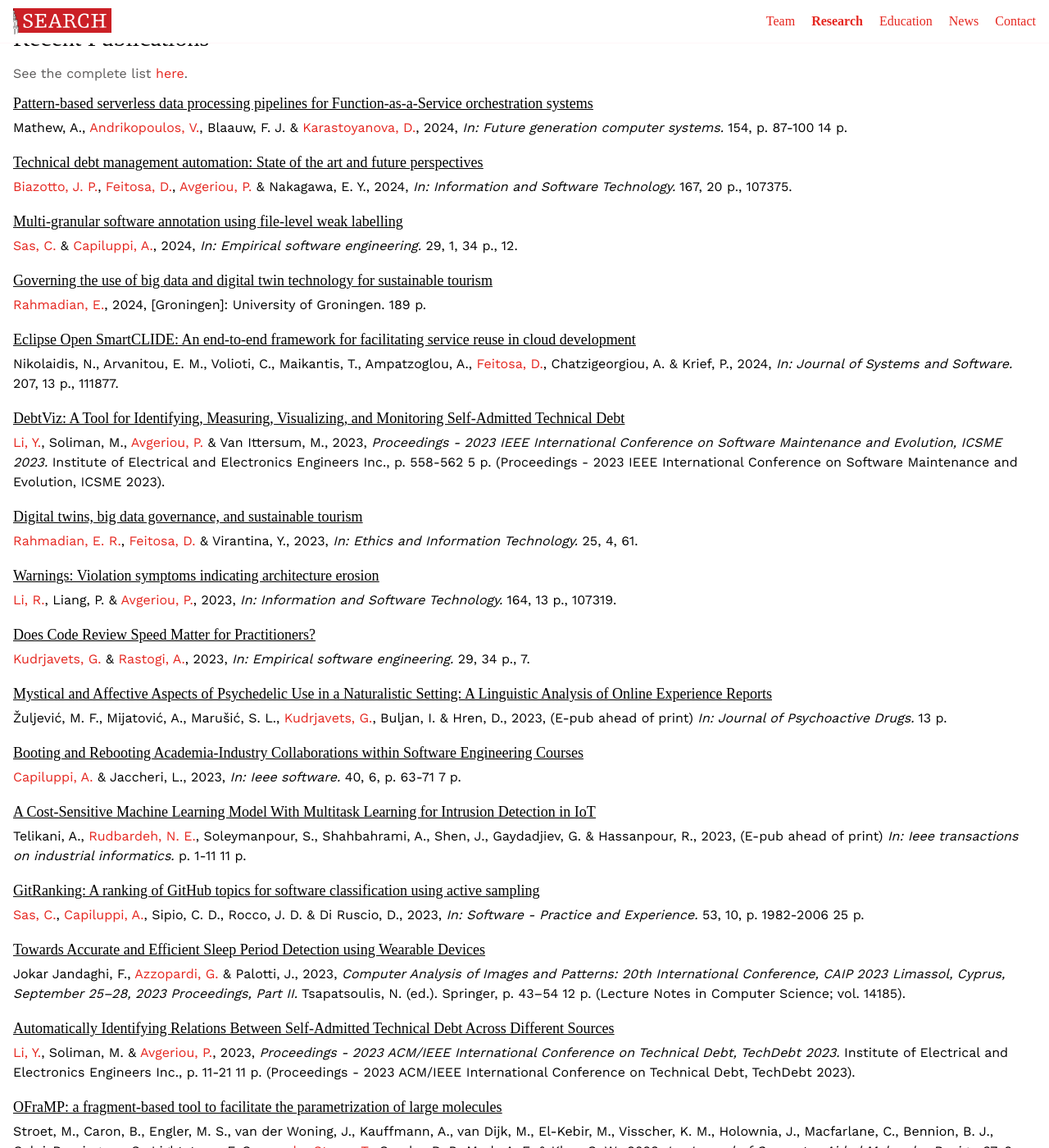
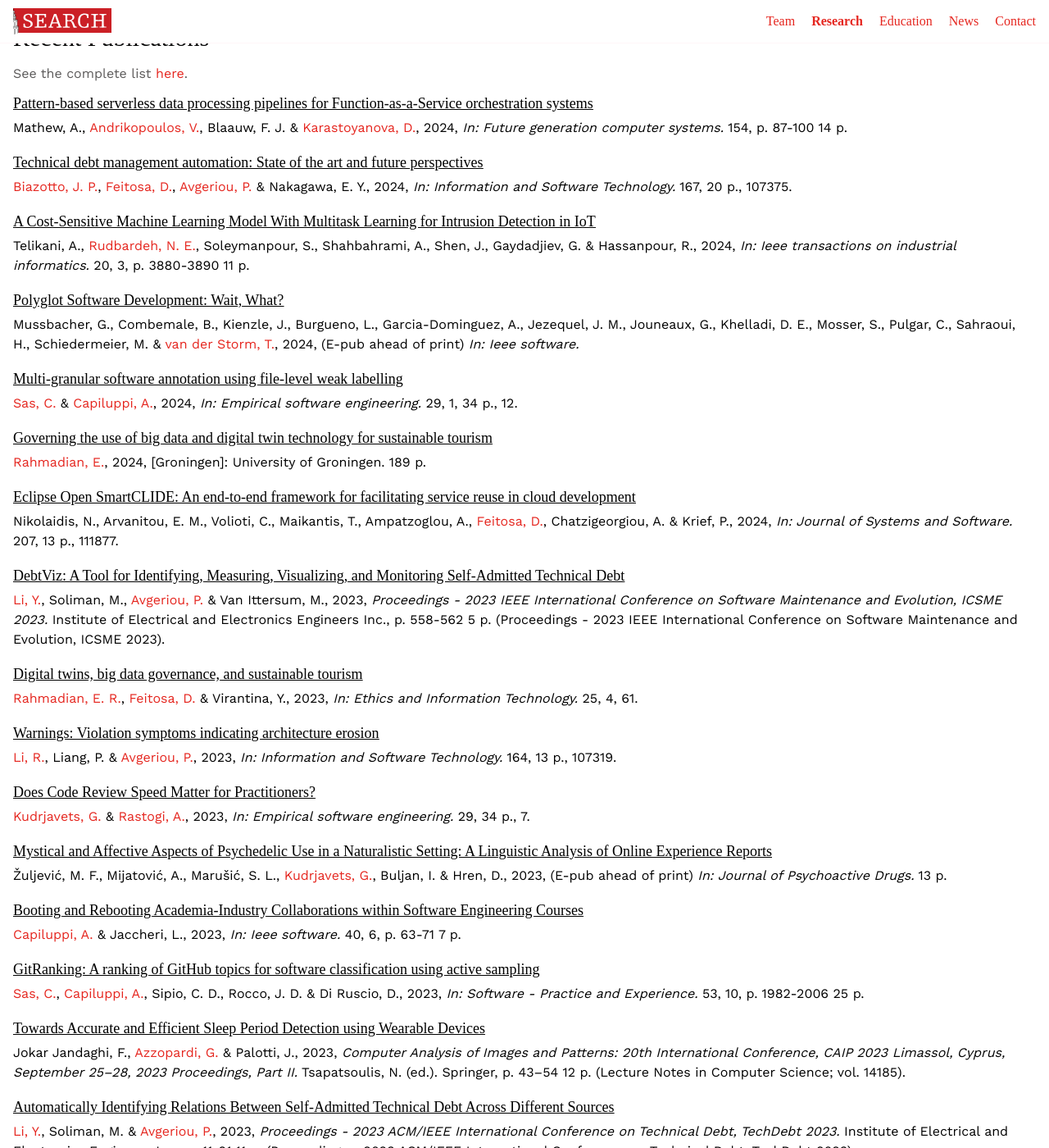
Before and after one commit to search-rug/search-rug.github.io, a Jekyll site: the page built from _pages/research.html, in a window 1280 px wide and 1400 px high, scrolled down 1088 px. Shown: the whole window at 82% size. Built offline with Jekyll 4.4.1, drawn with Linux system fonts in a browser that asks for light colours; some web fonts are replaced.

Commit message:
Update contributions

```diff
--- a/_data/publications.json
+++ b/_data/publications.json
@@ -8,6 +8,16 @@
         "title": "Technical debt management automation: State of the art and future perspectives",
         "url": "https://research.rug.nl/en/publications/technical-debt-management-automation-state-of-the-art-and-future-",
         "description": "<div class=\"rendering rendering_researchoutput  rendering_researchoutput_portal-short rendering_contributiontojournal rendering_portal-short rendering_contributiontojournal_portal-short\"><h3 class=\"title\"><a rel=\"ContributionToJournal\" href=\"https://research.rug.nl/en/publications/technical-debt-management-automation-state-of-the-art-and-future-\" class=\"link\"><span>Technical debt management automation: State of the art and future perspectives</span></a></h3><a rel=\"Person\" href=\"https://research.rug.nl/en/persons/joao-paulo-biazotto\" class=\"link person\"><span>Biazotto, J. P.</span></a>, <a rel=\"Person\" href=\"https://research.rug.nl/en/persons/daniel-feitosa\" class=\"link person\"><span>Feitosa, D.</span></a>, <a rel=\"Person\" href=\"https://research.rug.nl/en/persons/paris-avgeriou\" class=\"link person\"><span>Avgeriou, P.</span></a> &amp; <span>Nakagawa, E. Y.</span>, <span class=\"date\">2024</span>, <span class=\"journal\">In: <span>Information and Software Technology.</span></span> <span class=\"volume\">167</span>, <span class=\"numberofpages\">20 p.</span>, 107375.</div>"
+    },
+    {
+        "title": "A Cost-Sensitive Machine Learning Model With Multitask Learning for Intrusion Detection in IoT",
+        "url": "https://research.rug.nl/en/publications/a-cost-sensitive-machine-learning-model-with-multitask-learning-f",
+        "description": "<div class=\"rendering rendering_researchoutput  rendering_researchoutput_portal-short rendering_contributiontojournal rendering_portal-short rendering_contributiontojournal_portal-short\"><h3 class=\"title\"><a rel=\"ContributionToJournal\" href=\"https://research.rug.nl/en/publications/a-cost-sensitive-machine-learning-model-with-multitask-learning-f\" class=\"link\"><span>A Cost-Sensitive Machine Learning Model With Multitask Learning for Intrusion Detection in IoT</span></a></h3><span>Telikani, A.</span>, <a rel=\"Person\" href=\"https://research.rug.nl/en/persons/nima-esmi-rudbardeh\" class=\"link person\"><span>Rudbardeh, N. E.</span></a>, <span>Soleymanpour, S.</span>, <span>Shahbahrami, A.</span>, <span>Shen, J.</span>, <span>Gaydadjiev, G.</span> &amp; <span>Hassanpour, R.</span>, <span class=\"date\">2024</span>, <span class=\"journal\">In: <span>Ieee transactions on industrial informatics.</span></span> <span class=\"volume\">20</span>, <span class=\"journalnumber\">3</span>, <span class=\"pages\">p. 3880-3890</span> <span class=\"numberofpages\">11 p.</span></div>"
+    },
+    {
+        "title": "Polyglot Software Development: Wait, What?",
+        "url": "https://research.rug.nl/en/publications/polyglot-software-development-wait-what",
+        "description": "<div class=\"rendering rendering_researchoutput  rendering_researchoutput_portal-short rendering_contributiontojournal rendering_portal-short rendering_contributiontojournal_portal-short\"><h3 class=\"title\"><a rel=\"ContributionToJournal\" href=\"https://research.rug.nl/en/publications/polyglot-software-development-wait-what\" class=\"link\"><span>Polyglot Software Development: Wait, What?</span></a></h3><span>Mussbacher, G.</span>, <span>Combemale, B.</span>, <span>Kienzle, J.</span>, <span>Burgueno, L.</span>, <span>Garcia-Dominguez, A.</span>, <span>Jezequel, J. M.</span>, <span>Jouneaux, G.</span>, <span>Khelladi, D. E.</span>, <span>Mosser, S.</span>, <span>Pulgar, C.</span>, <span>Sahraoui, H.</span>, <span>Schiedermeier, M.</span> &amp; <a rel=\"Person\" href=\"https://research.rug.nl/en/persons/tijs-van-der-storm\" class=\"link person\"><span>van der Storm, T.</span></a>, <span class=\"date\">2024</span>, (E-pub ahead of print) <span class=\"journal\">In: <span>Ieee software.</span></span></div>"
     },
     {
         "title": "Multi-granular software annotation using file-level weak labelling",
@@ -53,11 +63,6 @@
         "title": "Booting and Rebooting Academia-Industry Collaborations within Software Engineering Courses",
         "url": "https://research.rug.nl/en/publications/booting-and-rebooting-academia-industry-collaborations-within-sof",
         "description": "<div class=\"rendering rendering_researchoutput  rendering_researchoutput_portal-short rendering_contributiontojournal rendering_portal-short rendering_contributiontojournal_portal-short\"><h3 class=\"title\"><a rel=\"ContributionToJournal\" href=\"https://research.rug.nl/en/publications/booting-and-rebooting-academia-industry-collaborations-within-sof\" class=\"link\"><span>Booting and Rebooting Academia-Industry Collaborations within Software Engineering Courses</span></a></h3><a rel=\"Person\" href=\"https://research.rug.nl/en/persons/andrea-capiluppi\" class=\"link person\"><span>Capiluppi, A.</span></a> &amp; <span>Jaccheri, L.</span>, <span class=\"date\">2023</span>, <span class=\"journal\">In: <span>Ieee software.</span></span> <span class=\"volume\">40</span>, <span class=\"journalnumber\">6</span>, <span class=\"pages\">p. 63-71</span> <span class=\"numberofpages\">7 p.</span></div>"
-    },
-    {
-        "title": "A Cost-Sensitive Machine Learning Model With Multitask Learning for Intrusion Detection in IoT",
-        "url": "https://research.rug.nl/en/publications/a-cost-sensitive-machine-learning-model-with-multitask-learning-f",
-        "description": "<div class=\"rendering rendering_researchoutput  rendering_researchoutput_portal-short rendering_contributiontojournal rendering_portal-short rendering_contributiontojournal_portal-short\"><h3 class=\"title\"><a rel=\"ContributionToJournal\" href=\"https://research.rug.nl/en/publications/a-cost-sensitive-machine-learning-model-with-multitask-learning-f\" class=\"link\"><span>A Cost-Sensitive Machine Learning Model With Multitask Learning for Intrusion Detection in IoT</span></a></h3><span>Telikani, A.</span>, <a rel=\"Person\" href=\"https://research.rug.nl/en/persons/nima-esmi-rudbardeh\" class=\"link person\"><span>Rudbardeh, N. E.</span></a>, <span>Soleymanpour, S.</span>, <span>Shahbahrami, A.</span>, <span>Shen, J.</span>, <span>Gaydadjiev, G.</span> &amp; <span>Hassanpour, R.</span>, <span class=\"date\">2023</span>, (E-pub ahead of print) <span class=\"journal\">In: <span>Ieee transactions on industrial informatics.</span></span> <span class=\"pages\">p. 1-11</span> <span class=\"numberofpages\">11 p.</span></div>"
     },
     {
         "title": "GitRanking: A ranking of GitHub topics for software classification using active sampling",
```
